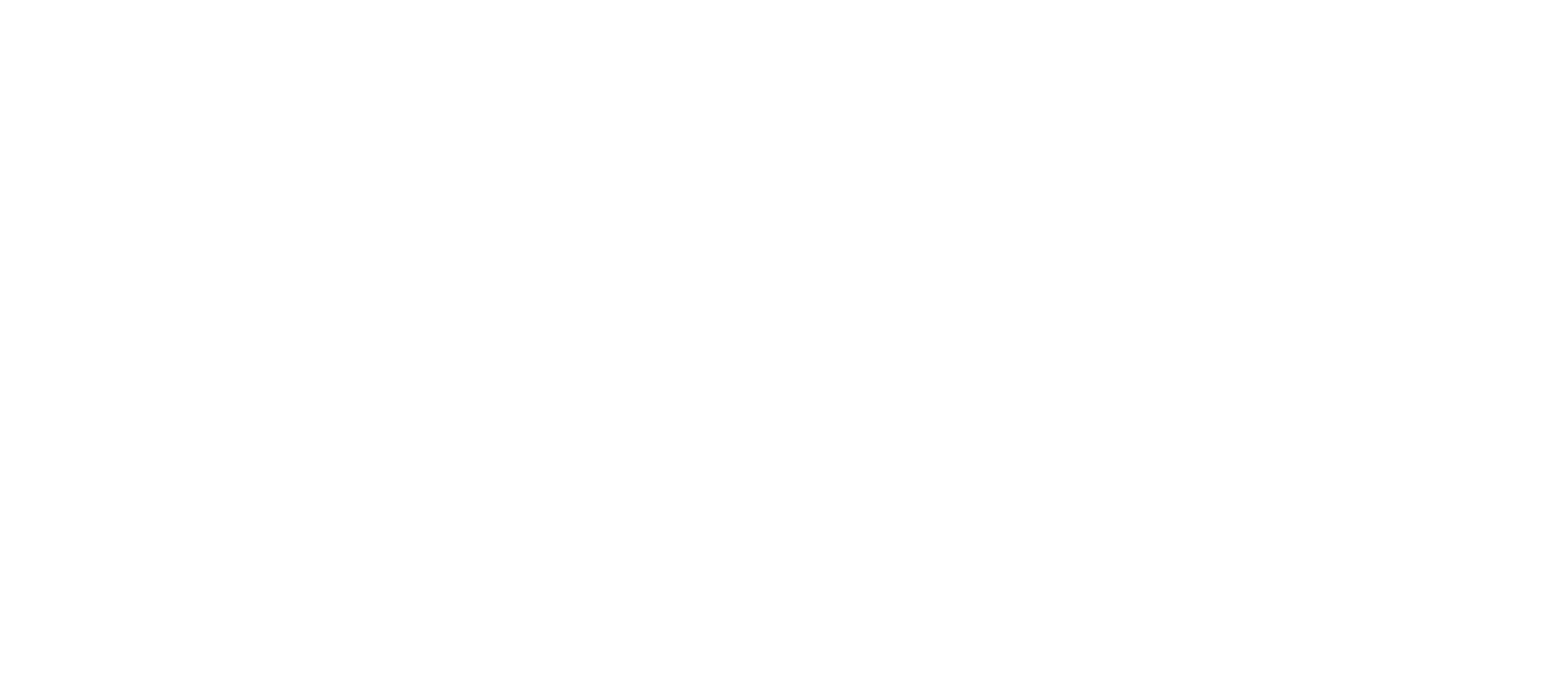
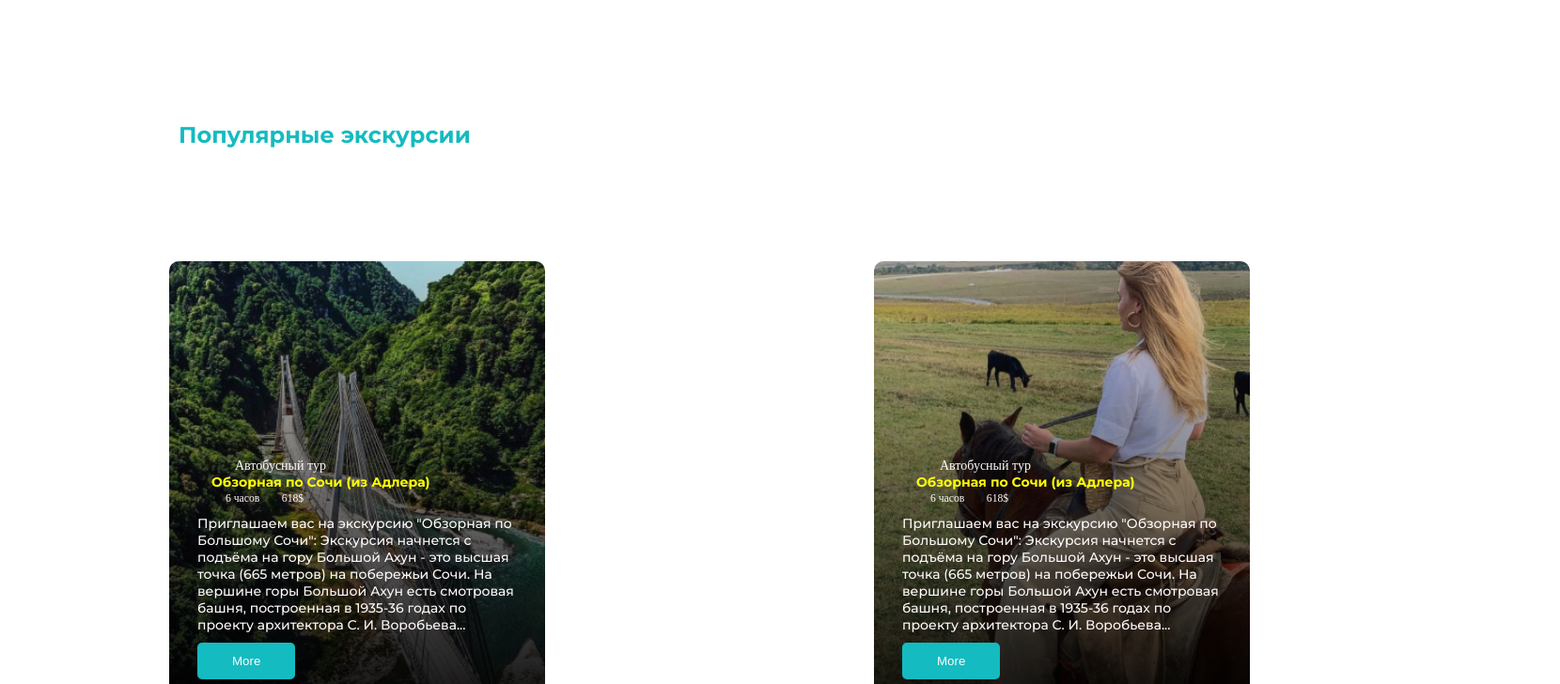
Before and after one commit to Shokhanasser1/Shokhanasser, a React (Create React App) app in the folder travel/: page / in a window 1280 px wide. Shown: the part 1060-1788 px from the top of the page at 94% size, 1660 px wide, since content can reach past the window. Built offline with nearby package versions, Linux system fonts and the light colour scheme.

Commit message:
Finishing Carousel

```diff
--- a/travel/src/components/About/index.jsx
+++ b/travel/src/components/About/index.jsx
@@ -1,6 +1,9 @@
 import './style.scss'
+import BlogProductCarousel from '../common/Carousel';
 function About() {
     return (
+        <>
+            <BlogProductCarousel />
         <div className='about-wrapper'>
             <div className='about-bgImage'>
                 <div className="about-text">
@@ -14,6 +17,7 @@ function About() {
                 </div>
             </div>
         </div>
+        </>
     )
 }
 
--- a/travel/src/components/About/style.scss
+++ b/travel/src/components/About/style.scss
@@ -5,7 +5,7 @@
     width: 1280px;
     height: 749px;
     position: relative;
-    top: 1901px;
+    top: 750px;
 }
 
 .about-bgImage {
--- a/travel/src/components/Blog/index.jsx
+++ b/travel/src/components/Blog/index.jsx
@@ -5,6 +5,7 @@ function Blog() {
         <div className="blog-wrapper">
             <p>Lorem ipsum dolor sit amet, consectetur adipisicing elit. Quia assumenda repellat, aliquam omnis facere itaque eligendi, voluptate aperiam error commodi neque veritatis consequuntur asperiores iusto alias, placeat odio? Officia, minus.</p>
         </div>
+
     )
 }
 
--- a/travel/src/components/Navigation/index.jsx
+++ b/travel/src/components/Navigation/index.jsx
@@ -1,6 +1,7 @@
 import './style.scss'
 import { Outlet } from 'react-router-dom'
 import Nav from './Nav.jsx'
+import BlogProductCarousel from '../common/Carousel';
 
 function Navigation() {
 
@@ -10,7 +11,6 @@ function Navigation() {
             <header>
                 <Nav />
             </header>
-
             <div id='outlet'>
                 <Outlet />
             </div>
--- /dev/null
+++ b/travel/src/components/common/Carousel/index.jsx
@@ -0,0 +1,71 @@
+import Carousel from "react-multi-carousel";
+import "react-multi-carousel/lib/styles.css";
+import './style.scss'
+import React from 'react'
+
+export default function BlogProductCarousel() {
+    const responsive = {
+        superLargeDesktop: {
+            // the naming can be any, depends on you.
+            breakpoint: { max: 4000, min: 3000 },
+            items: 5
+        },
+        desktop: {
+            breakpoint: { max: 3000, min: 1024 },
+            items: 3
+        },
+        tablet: {
+            breakpoint: { max: 1024, min: 464 },
+            items: 2
+        },
+        mobile: {
+            breakpoint: { max: 464, min: 0 },
+            items: 1
+        }
+    };
+    return (
+        <div className="BlogProductCarousel">
+            <h2>Популярные экскурсии</h2>
+            <Carousel responsive={responsive}>
+                <div className="card-1">
+                    <span className="name-1">Автобусный тур</span>
+                    <h4 className="name--2">Обзорная по Сочи (из Адлера)</h4>
+                    <small className="time-1">6 часов</small> <small className="price-1">618$</small>
+                    <p className="info-1">Приглашаем вас на экскурсию
+                        "Обзорная по Большому Сочи":
+                        Экскурсия начнется с подъёма на гору Большой Ахун - это  высшая точка (665 метров) на побережьи Сочи. На вершине горы Большой Ахун есть смотровая башня, построенная в 1935-36 годах по проекту архитектора С. И. Воробьева...</p>
+                    <button className="btn">More</button>
+
+                </div>
+                <div className="card-2">
+                    <span className="name-2">Автобусный тур</span>
+                    <h4 className="name--3">Обзорная по Сочи (из Адлера)</h4>
+                    <small className="time-2">6 часов</small> <small className="price-2">618$</small>
+                    <p className="info-2">Приглашаем вас на экскурсию
+                        "Обзорная по Большому Сочи":
+                        Экскурсия начнется с подъёма на гору Большой Ахун - это  высшая точка (665 метров) на побережьи Сочи. На вершине горы Большой Ахун есть смотровая башня, построенная в 1935-36 годах по проекту архитектора С. И. Воробьева...</p>
+                        <button className="btn">More</button>
+                </div>
+                <div className="card-3">
+                    <span className="name-3">Автобусный тур</span>
+                    <h4 className="name--4">Обзорная по Сочи (из Адлера)</h4>
+                    <small className="time-3">6 часов</small> <small className="price-3">618$</small>
+                    <p className="info-3">Приглашаем вас на экскурсию
+                        "Обзорная по Большому Сочи":
+                        Экскурсия начнется с подъёма на гору Большой Ахун - это  высшая точка (665 метров) на побережьи Сочи. На вершине горы Большой Ахун есть смотровая башня, построенная в 1935-36 годах по проекту архитектора С. И. Воробьева...</p>
+                        <button className="btn">More</button>
+                </div>
+                <div className="card-4">
+                    <span className="name-4">Автобусный тур</span>
+                    <h4 className="name--5">Обзорная по Сочи (из Адлера)</h4>
+                    <small className="time-4">6 часов</small> <small className="price-4">618$</small>
+                    <p className="info-4">Приглашаем вас на экскурсию
+                        "Обзорная по Большому Сочи":
+                        Экскурсия начнется с подъёма на гору Большой Ахун - это  высшая точка (665 метров) на побережьи Сочи. На вершине горы Большой Ахун есть смотровая башня, построенная в 1935-36 годах по проекту архитектора С. И. Воробьева...</p>
+                        <button className="btn">More</button>
+
+                </div>
+            </Carousel>
+        </div>
+    )
+}
--- /dev/null
+++ b/travel/src/components/common/Carousel/style.scss
@@ -0,0 +1,219 @@
+@import '../../../assets/styles/_settings.scss';
+
+.BlogProductCarousel {
+    width: 1500px;
+    height: 700px;
+    position: relative;
+    left: 160px;
+    top: 400px;
+
+    h2 {
+        color: $lightBlue;
+        margin-bottom: 100px;
+        margin-left: 30px;
+    }
+
+    .card-1 {
+        background-color: gray;
+        margin: 20px;
+        border-radius: 10px;
+        width: 400px;
+        height: 500px;
+        position: relative;
+        padding: 30px;
+        color: snow;
+        font-size: 14px;
+
+        background: url(../../../assets/images/Rectangle-13-3.png);
+        background-position: center;
+        background-repeat: no-repeat;
+        background-size: cover;
+        background-blend-mode: darken;
+
+        .name-1 {
+            position: relative;
+            top: 180px;
+            left: 40px;
+        }
+
+        .name--2 {
+            position: relative;
+            top: 180px;
+            left: 15px;
+            color: yellow;
+        }
+
+        .time-1 {
+            position: relative;
+            top: 180px;
+            left: 30px;
+        }
+
+        .price-1 {
+            position: relative;
+            top: 180px;
+            left: 50px;
+        }
+
+        .info-1 {
+            position: relative;
+            top: 190px;
+        }
+
+
+    }
+    .card-2 {
+        background-color: gray;
+        margin: 20px;
+        border-radius: 10px;
+        width: 400px;
+        height: 500px;
+        position: relative;
+        padding: 30px;
+        color: snow;
+        font-size: 14px;
+
+        background: url(../../../assets/images/Rectangle-13-2.png);
+        background-position: center;
+        background-repeat: no-repeat;
+        background-size: cover;
+        background-blend-mode: darken;
+
+        .name-2 {
+            position: relative;
+            top: 180px;
+            left: 40px;
+        }
+
+        .name--3 {
+            position: relative;
+            top: 180px;
+            left: 15px;
+            color: yellow;
+        }
+
+        .time-2 {
+            position: relative;
+            top: 180px;
+            left: 30px;
+        }
+
+        .price-2 {
+            position: relative;
+            top: 180px;
+            left: 50px;
+        }
+
+        .info-2 {
+            position: relative;
+            top: 190px;
+        }
+
+
+    }
+
+    .card-3 {
+        background-color: gray;
+        margin: 20px;
+        border-radius: 10px;
+        width: 400px;
+        height: 500px;
+        position: relative;
+        padding: 30px;
+        color: snow;
+        font-size: 14px;
+
+        background: url(../../../assets/images/Rectangle-13-1.png);
+        background-position: center;
+        background-repeat: no-repeat;
+        background-size: cover;
+        background-blend-mode: darken;
+
+        .name-3 {
+            position: relative;
+            top: 180px;
+            left: 40px;
+        }
+
+        .name--4 {
+            position: relative;
+            top: 180px;
+            left: 15px;
+            color: yellow;
+        }
+
+        .time-3 {
+            position: relative;
+            top: 180px;
+            left: 30px;
+        }
+
+        .price-3 {
+            position: relative;
+            top: 180px;
+            left: 50px;
+        }
+
+        .info-3 {
+            position: relative;
+            top: 190px;
+        }
+
+
+    }
+    .card-4 {
+        background-color: gray;
+        margin: 20px;
+        border-radius: 10px;
+        width: 400px;
+        height: 500px;
+        position: relative;
+        padding: 30px;
+        color: snow;
+        font-size: 14px;
+
+        background: url(../../../assets/images/Rectangle-13-4.png);
+        background-position: center;
+        background-repeat: no-repeat;
+        background-size: cover;
+        background-blend-mode: darken;
+
+        .name-4 {
+            position: relative;
+            top: 180px;
+            left: 40px;
+        }
+
+        .name--5 {
+            position: relative;
+            top: 180px;
+            left: 15px;
+            color: yellow;
+        }
+
+        .time-4 {
+            position: relative;
+            top: 180px;
+            left: 30px;
+        }
+
+        .price-4 {
+            position: relative;
+            top: 180px;
+            left: 50px;
+        }
+
+        .info-4 {
+            position: relative;
+            top: 190px;
+        }
+
+
+    }
+
+    button {
+        position: relative;
+        top: 200px;
+        @extend %warning-btn;
+    }
+}
```
Also changed, not shown: travel/src/components/common/Carousel/BlogProduct.jsx (added).
